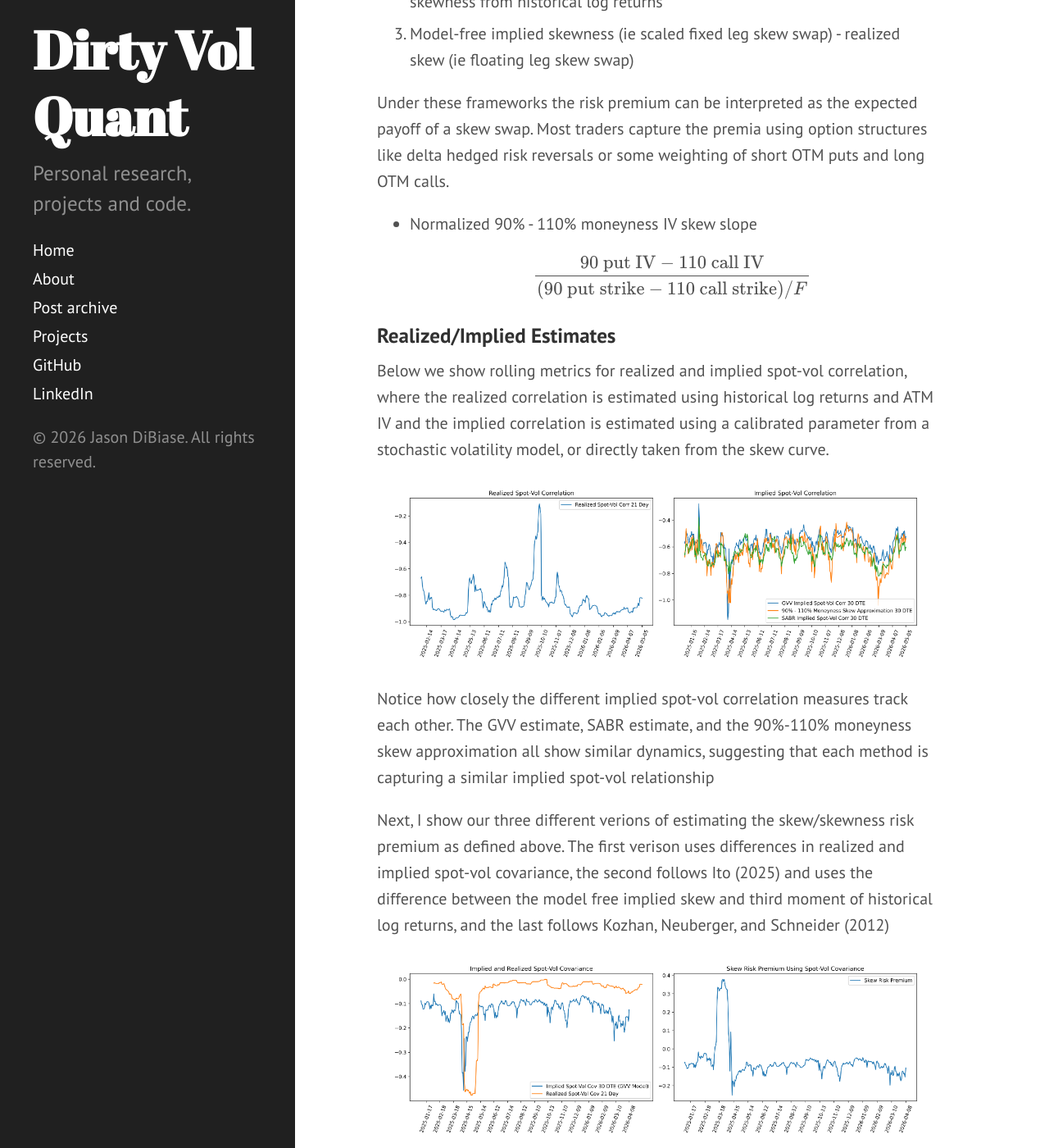
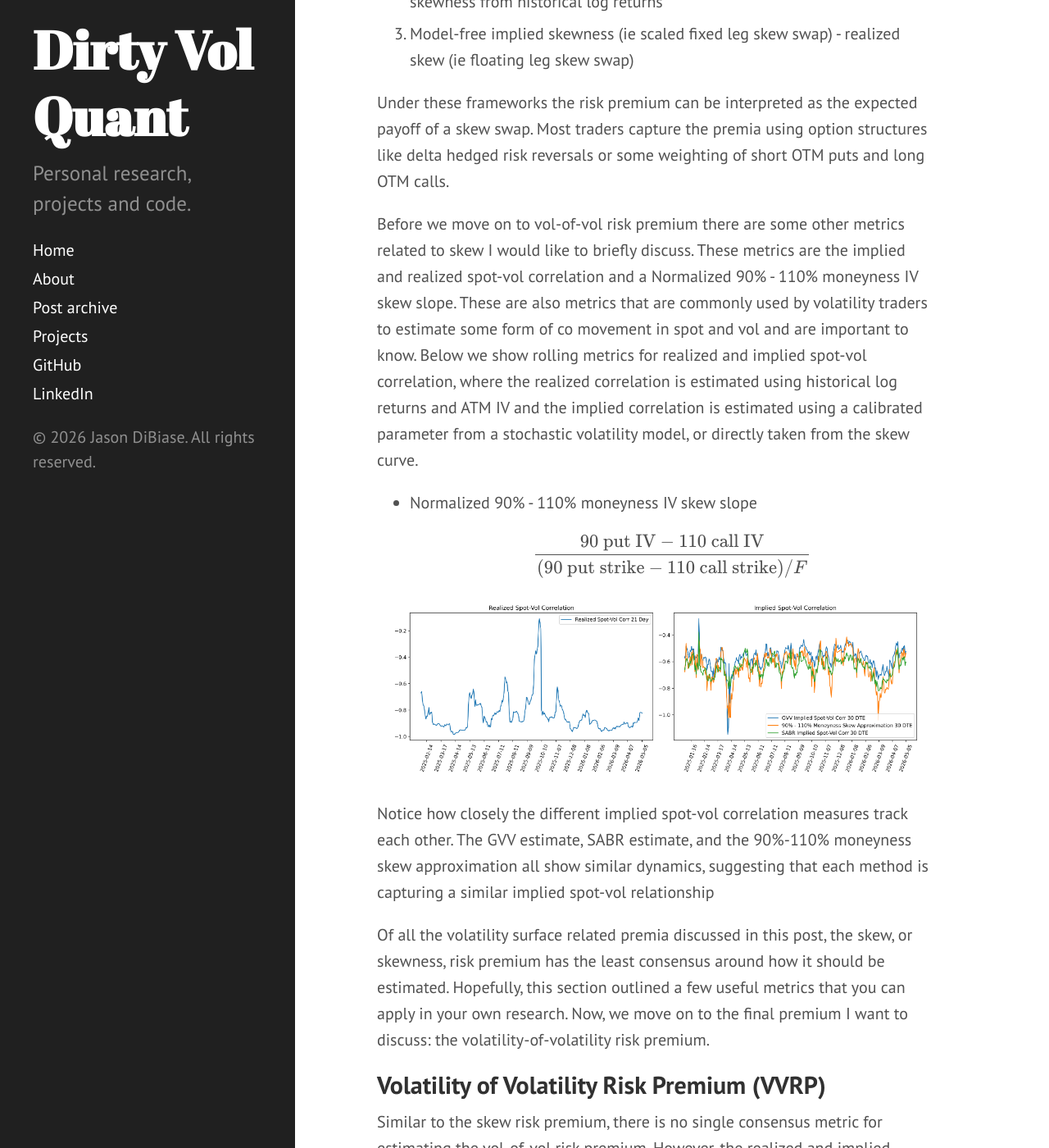
Before and after one commit to dibiasej/dibiasej.github.io, a Jekyll site: the page built from _posts/2026-05-24-Volatility-Surface-Risk-Premiums.md, in a window 1280 px wide and 1400 px high, scrolled down 7937 px. Shown: the whole window at 82% size. Built offline with Jekyll 4.4.1, drawn with Linux system fonts in a browser that asks for light colours; Markdown is read by kramdown in place of the engine named in the settings; some of the changed text lies outside the part shown.

Commit message:
fixed skew

```diff
--- a/_posts/2026-05-24-Volatility-Surface-Risk-Premiums.md
+++ b/_posts/2026-05-24-Volatility-Surface-Risk-Premiums.md
@@ -200,6 +200,7 @@ Based on the above metrics we have three different measurements for our risk pre
 
 Under these frameworks the risk premium can be interpreted as the expected payoff of a skew swap. Most traders capture the premia using option structures like delta hedged risk reversals or some weighting of short OTM puts and long OTM calls.
 
+Before we move on to vol-of-vol risk premium there are some other metrics related to skew I would like to briefly discuss. These metrics are the implied and realized spot-vol correlation and a Normalized 90% - 110% moneyness IV skew slope. These are also metrics that are commonly used by volatility traders to estimate some form of co movement in spot and vol and are important to know. Below we show rolling metrics for realized and implied spot-vol correlation, where the realized correlation is estimated using historical log returns and ATM IV and the implied correlation is estimated using a calibrated parameter from a stochastic volatility model, or directly taken from the skew curve.
 
 - Normalized 90% - 110% moneyness IV skew slope
 
@@ -208,23 +209,9 @@ Under these frameworks the risk premium can be interpreted as the expected payof
   {\left(\text{90 put strike} - \text{110 call strike}\right) / F}
   $$
 
-### Realized/Implied Estimates
-
-Below we show rolling metrics for realized and implied spot-vol correlation, where the realized correlation is estimated using historical log returns and ATM IV and the implied correlation is estimated using a calibrated parameter from a stochastic volatility model, or directly taken from the skew curve.
-
 ![Spot Vol Correlations](/assets/images/spot_vol_correlations-2026-05-25.png)
 
 Notice how closely the different implied spot-vol correlation measures track each other. The GVV estimate, SABR estimate, and the 90%-110% moneyness skew approximation all show similar dynamics, suggesting that each method is capturing a similar implied spot-vol relationship
-
-Next, I show our three different verions of estimating the skew/skewness risk premium as defined above. The first verison uses differences in realized and implied spot-vol covariance, the second follows Ito (2025) and uses the difference between the model free implied skew and third moment of historical log returns, and the last follows Kozhan, Neuberger, and Schneider (2012)
-
-![Spot Vol Covariances](/assets/images/spot_vol_covariance_skew_risk_premium-2026-05-25.png)
-
-![Akio Ito Skew Risk Premium](/assets/images/akio_implied_realized_skewness_risk_premium-2026-05-25.png)
-
-![Neuberger Skew Risk Premium](/assets/images/neuberger_implied_realized_skew_risk_premium-2026-05-25.png)
-
-For the realized third moment estimate I use close to close prices which may be causing a high variance in the estimate, so while generally it is correct, you can increase the estimation accuracy if you use intraday prices.
 
 Of all the volatility surface related premia discussed in this post, the skew, or skewness, risk premium has the least consensus around how it should be estimated. Hopefully, this section outlined a few useful metrics that you can apply in your own research. Now, we move on to the final premium I want to discuss: the volatility-of-volatility risk premium.
 
```
